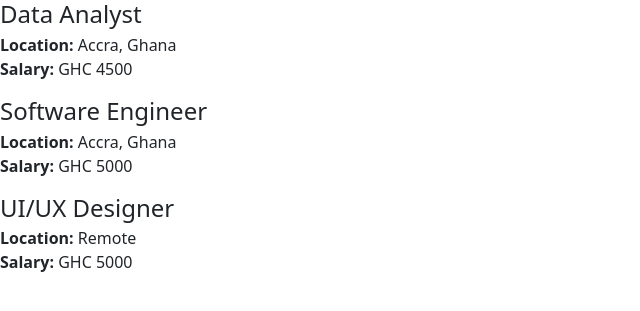
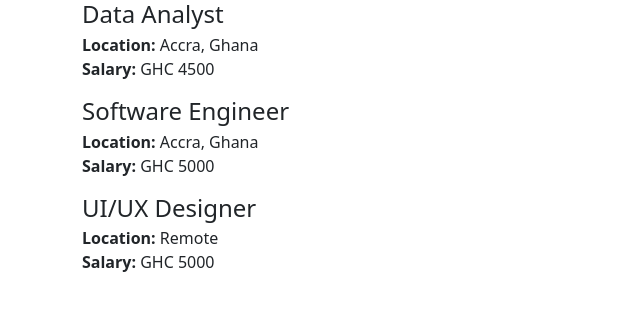
Before and after one commit to kwablah8/Careers_Page, a Flask app: page / in a window 1280 px wide. Shown: the top 311 px of the page, without its empty margins (0-640 px from the left). Run offline with Flask 3, Linux system fonts and the light colour scheme.

Commit message:
Functional and aesthetic improvements

```diff
--- a/templates/home.html
+++ b/templates/home.html
@@ -10,14 +10,19 @@
 </head>
 
 <body>
-    <div>
-        {% for job in jobs %}
-        {% include 'jobitem.html' %}
-        {% endfor %}
+    <div class="container">
+
+        <div>
+            {% for job in jobs %}
+            {% include 'jobitem.html' %}
+            {% endfor %}
+        </div>
+
     </div>
     <script src="https://cdn.jsdelivr.net/npm/bootstrap@5.2.3/dist/js/bootstrap.bundle.min.js"
-        integrity="sha384-kenU1KFdBIe4zVF0s0G1M5b4hcpxyD9F7jL+jjXkk+Q2h455rYXK/7HAuoJl+0I4"
-        crossorigin="anonymous"></script>
+        integrity="sha384-kenU1KFdBIe4zVF0s0G1M5b4hcpxyD9F7jL+jjXkk+Q2h455rYXK/7HAuoJl+0I4" crossorigin="anonymous">
+        </script>
+
 </body>
 
 </html>
```
